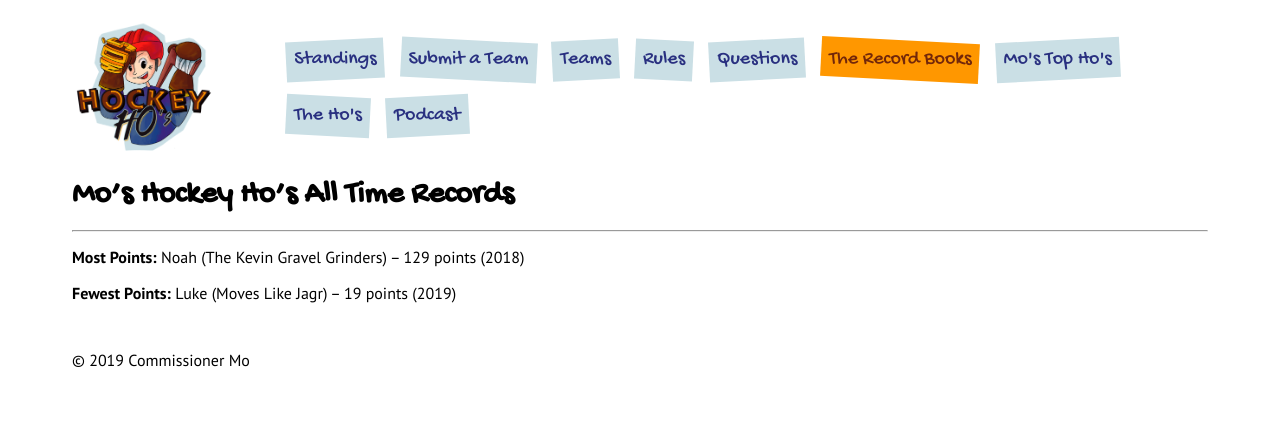
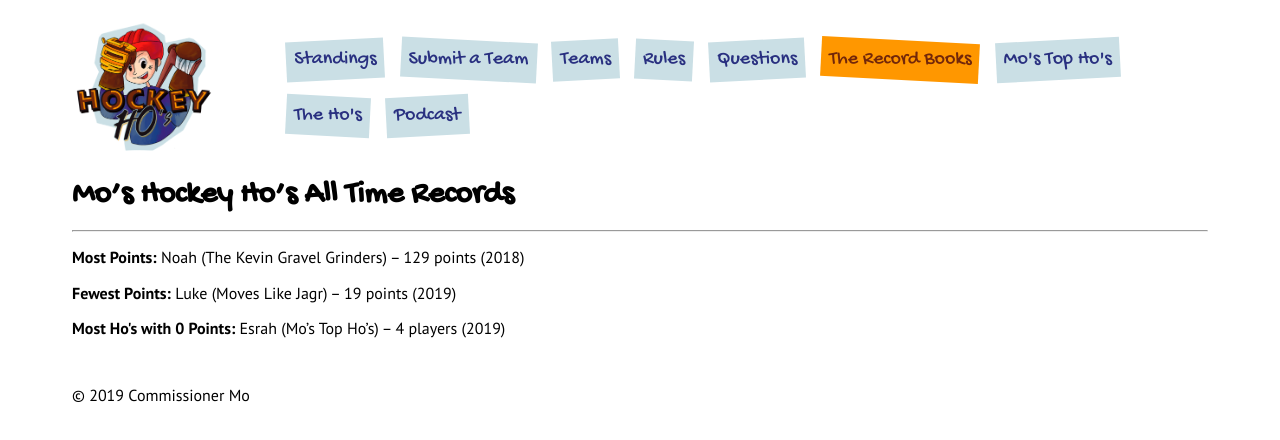
Before and after one commit to biwers/pdc-pool-2020, a Vue app in the folder client/: page /records in a window 1280 px wide. Shown: the top 440 px of the page. Built offline with nearby package versions, Linux system fonts and the light colour scheme.

Commit message:
Updating records page

```diff
--- a/client/src/components/RecordsComponent.vue
+++ b/client/src/components/RecordsComponent.vue
@@ -4,6 +4,7 @@
       <hr>
       <p><strong>Most Points:</strong> Noah (The Kevin Gravel Grinders) – 129 points (2018)</p>
       <p><strong>Fewest Points:</strong> Luke (Moves Like Jagr) – 19 points (2019)</p>
+      <p><strong>Most Ho's with 0 Points:</strong> Esrah (Mo’s Top Ho’s) – 4 players (2019)</p>
   </div>
 </template>
 
```
